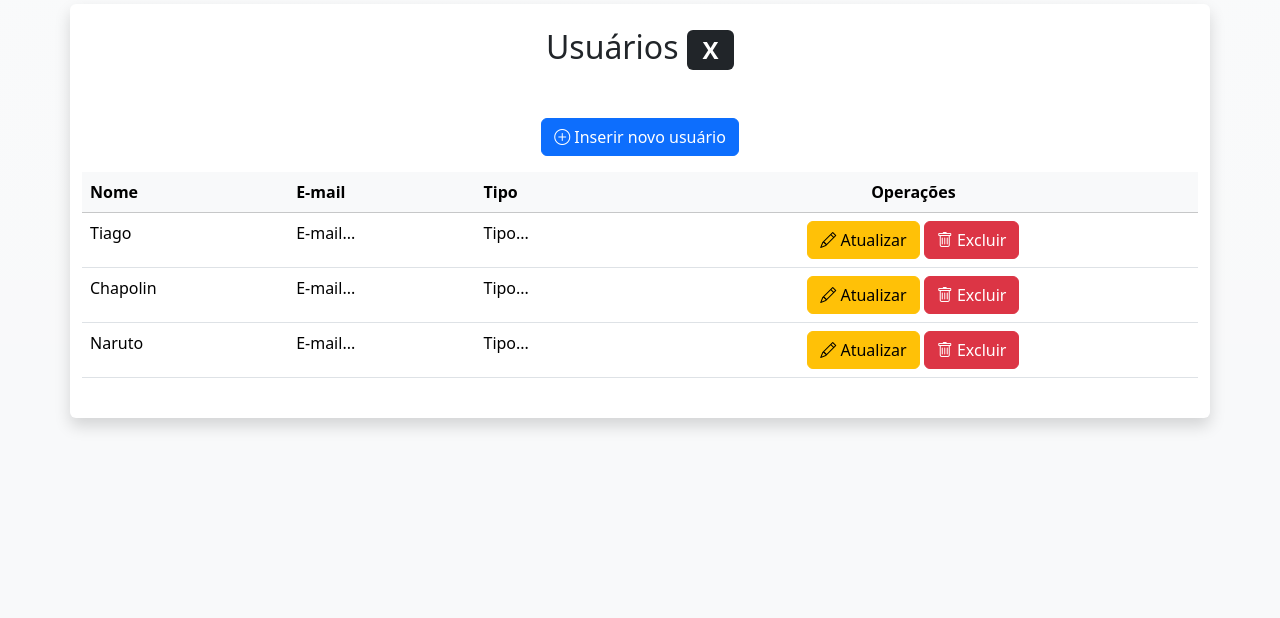
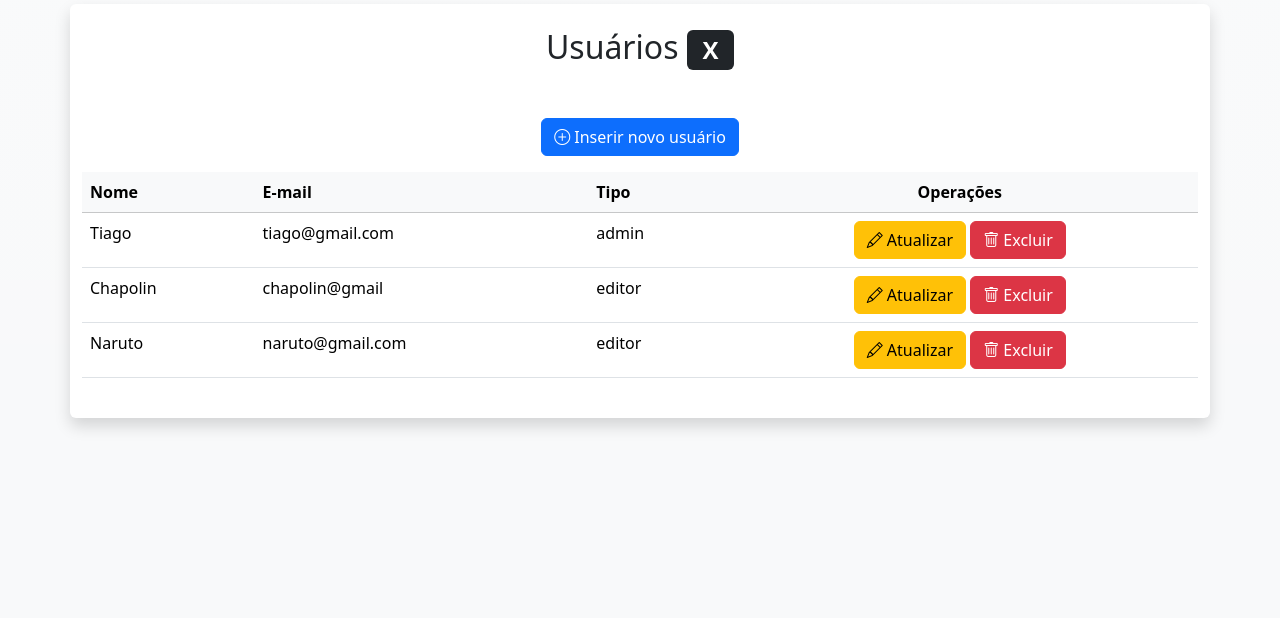
Before and after one commit to tiagoprogwebt2/microblog-tiago, a PHP site: page /admin/usuarios.php in a window 1280 px wide. Shown: the part 73-691 px from the top of the page. Run offline with PHP 8.4, Linux system fonts and the light colour scheme; data comes from the database, SQL or seed files in the repository.

Commit message:
Update usuarios.php

```diff
--- a/admin/usuarios.php
+++ b/admin/usuarios.php
@@ -36,8 +36,8 @@ $listaDeUsuarios = listarUsuarios($conexao);
 <?php foreach( $listaDeUsuarios as $usuario ) { ?>
 					<tr>
 						<td> <?=$usuario['nome']?> </td>
-						<td> E-mail... </td>
-						<td> Tipo... </td>
+						<td> <?=$usuario['email']?> </td>
+						<td> <?=$usuario['tipo']?> </td>
 						<td class="text-center">
 							<a class="btn btn-warning"
 							href="usuario-atualiza.php">
```
